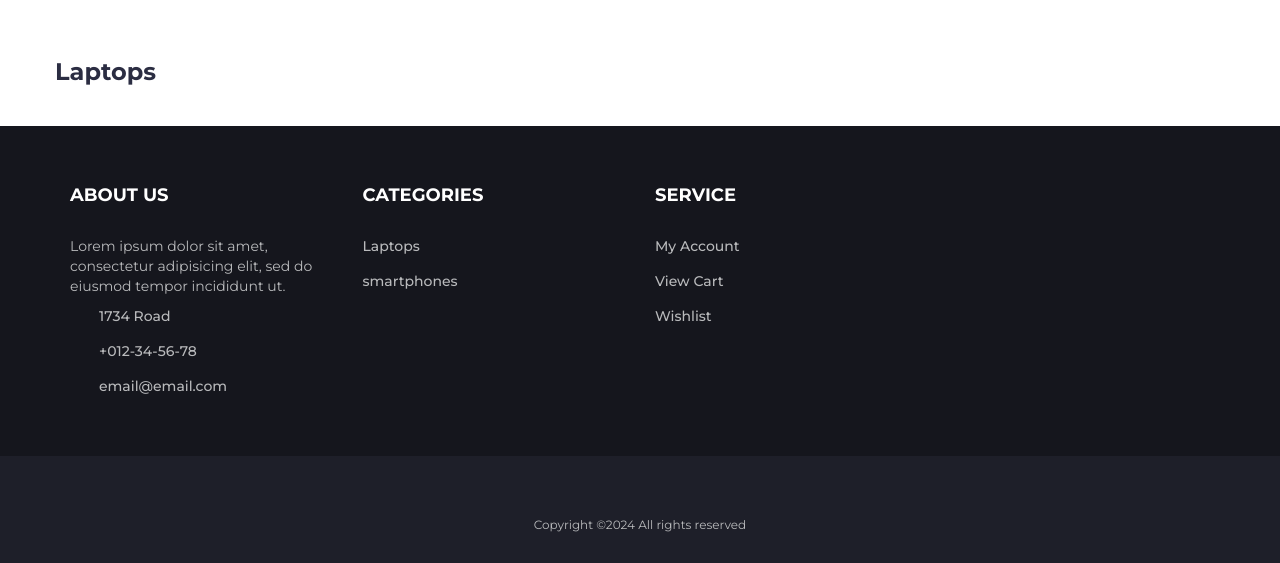
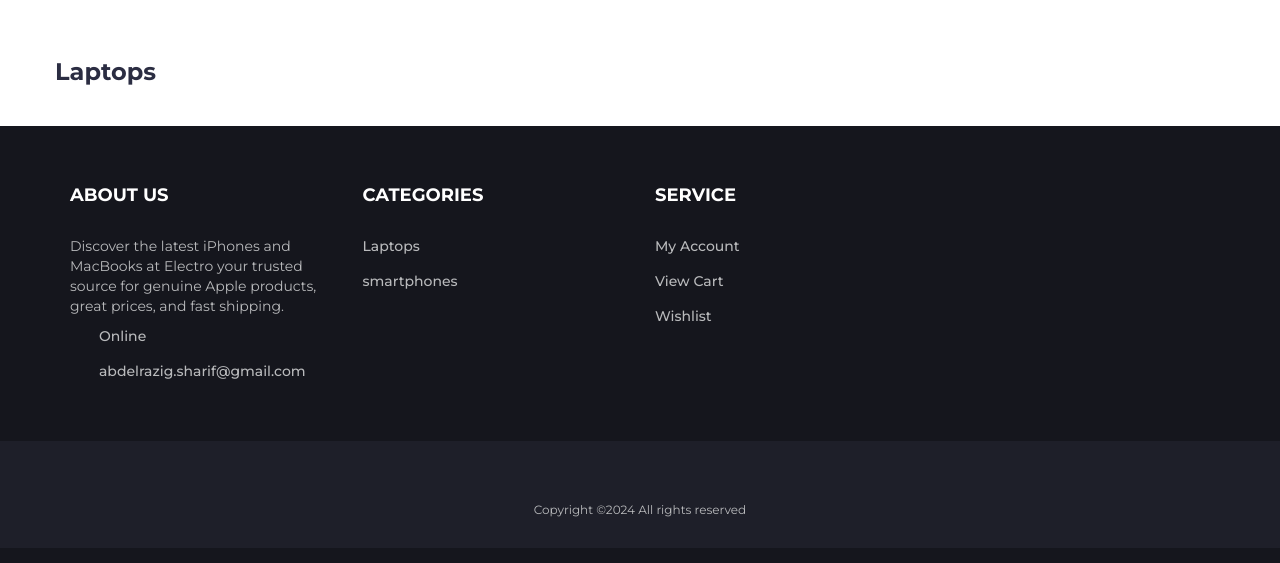
Before and after one commit to Razig17/Ecommerce, a Django app: page / in a window 1280 px wide. Shown: the part 657-1220 px from the top of the page. After the commit the page ends 1174 px from the top, so only its background shows below. Run offline with Django 5.2, Linux system fonts and the light colour scheme; data that the repository does not hold is empty; some libraries are stand-ins or nearby versions; some web fonts are replaced.

Commit message:
Update the footer

```diff
--- a/store/templates/index.html
+++ b/store/templates/index.html
@@ -180,11 +180,10 @@
 						<div class="col-md-3 col-xs-6">
 							<div class="footer">
 								<h3 class="footer-title">About Us</h3>
-								<p>Lorem ipsum dolor sit amet, consectetur adipisicing elit, sed do eiusmod tempor incididunt ut.</p>
+								<p>Discover the latest iPhones and MacBooks at Electro your trusted source for genuine Apple products, great prices, and fast shipping.</p>
 								<ul class="footer-links">
-									<li><a href="#"><i class="fa fa-map-marker"></i>1734 Road</a></li>
-									<li><a href="#"><i class="fa fa-phone"></i>+012-34-56-78</a></li>
-									<li><a href="#"><i class="fa fa-envelope-o"></i>email@email.com</a></li>
+									<li><a href="#"><i class="fa fa-map-marker"></i>Online</a></li>
+									<li><a href="#"><i class="fa fa-envelope-o"></i>abdelrazig.sharif@gmail.com</a></li>
 								</ul>
 							</div>
 						</div>
@@ -210,7 +209,7 @@
 								<ul class="footer-links">
 									<li><a href="{% url 'my_account' %}">My Account</a></li>
 									<li><a href="{% url 'cart' %}">View Cart</a></li>
-									<li><a href="#">Wishlist</a></li>
+									<li><a href="{% url 'wishlist' %}">Wishlist</a></li>
 
 								</ul>
 							</div>
```
